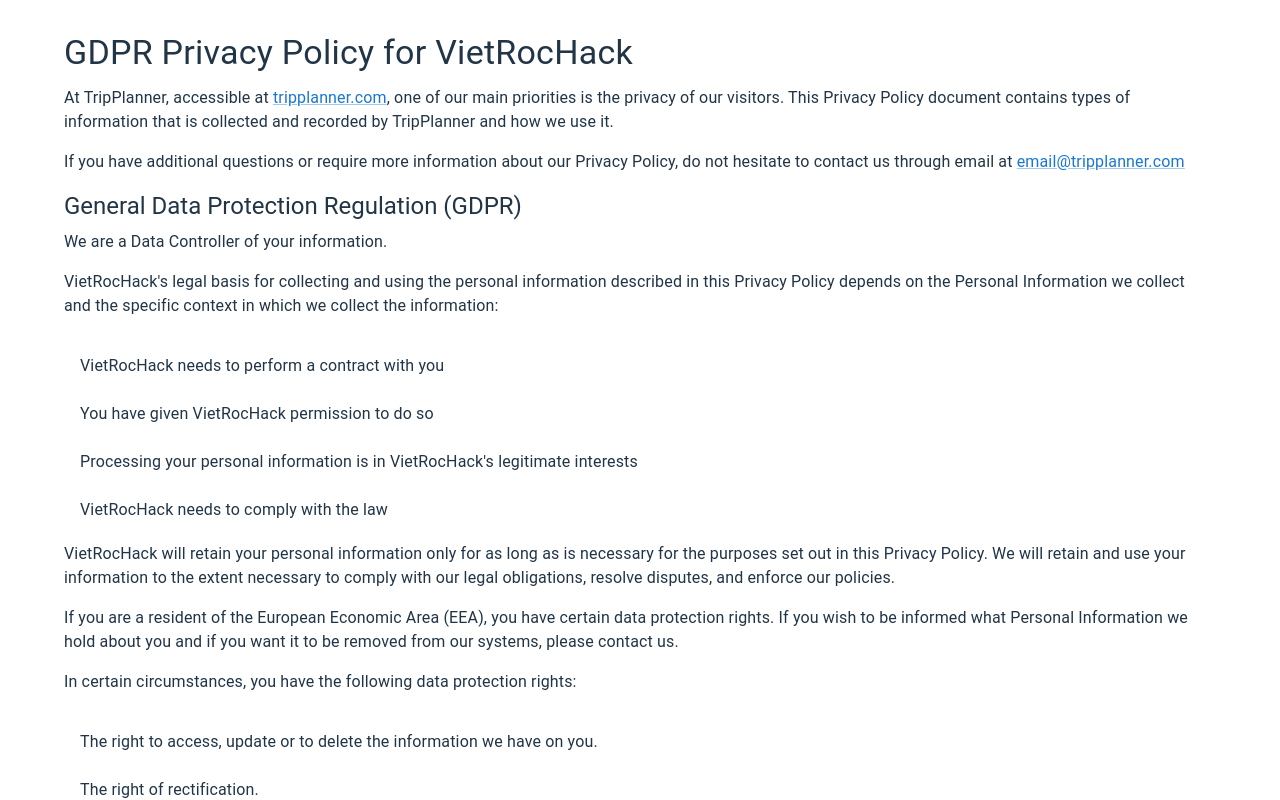
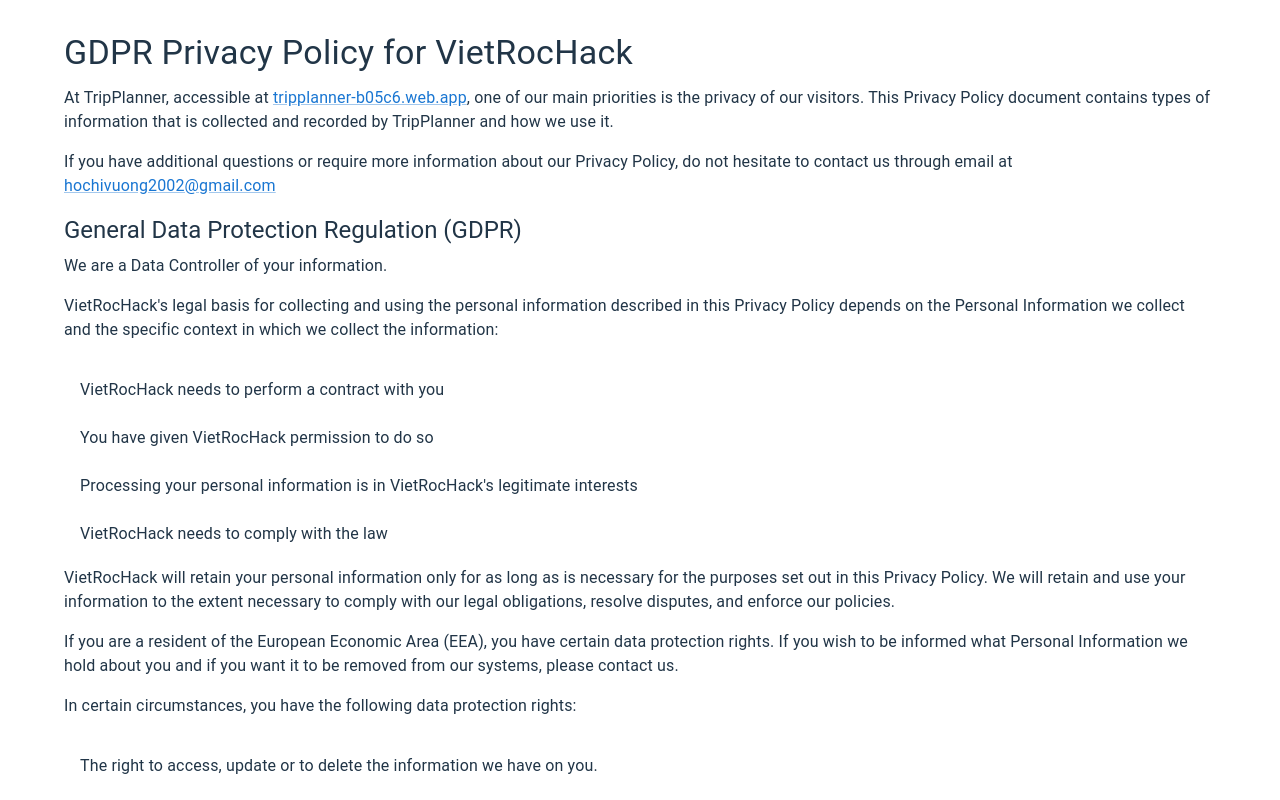
Before and after one commit to VietRocHack/TripPlanner-frontend, a React (Vite) app: page /privacy-policy in a window 1280 px wide. Shown: the top 800 px of the page. Built offline with nearby package versions, Linux system fonts and the light colour scheme.

Commit message:
Change email

```diff
--- a/src/pages/PrivacyPolicy/PrivacyPolicy.tsx
+++ b/src/pages/PrivacyPolicy/PrivacyPolicy.tsx
@@ -7,10 +7,10 @@ const PrivacyPolicy = () => {
         GDPR Privacy Policy for VietRocHack
       </Typography>
       <Typography variant="body1" paragraph>
-        At TripPlanner, accessible at <Link href="https://tripplanner.com">tripplanner.com</Link>, one of our main priorities is the privacy of our visitors. This Privacy Policy document contains types of information that is collected and recorded by TripPlanner and how we use it.
+        At TripPlanner, accessible at <Link href="https://tripplanner-b05c6.web.app/">tripplanner-b05c6.web.app</Link>, one of our main priorities is the privacy of our visitors. This Privacy Policy document contains types of information that is collected and recorded by TripPlanner and how we use it.
       </Typography>
       <Typography variant="body1" paragraph>
-        If you have additional questions or require more information about our Privacy Policy, do not hesitate to contact us through email at <Link href="mailto:email@tripplanner.com">email@tripplanner.com</Link>
+        If you have additional questions or require more information about our Privacy Policy, do not hesitate to contact us through email at <Link href="mailto:hochivuong2002@gmail.com">hochivuong2002@gmail.com</Link>
       </Typography>
 
       <Typography variant="h5" gutterBottom>
--- a/src/pages/TermsOfService/TermsOfService.tsx
+++ b/src/pages/TermsOfService/TermsOfService.tsx
@@ -10,7 +10,7 @@ const TermsOfService = () => {
         1. Terms
       </Typography>
       <Typography variant="body1" paragraph>
-        By accessing this Website, accessible from <a href="https://tripplanner.com">tripplanner.com</a>, you are agreeing to be bound by these Website Terms and Conditions of Use and agree that you are responsible for the agreement with any applicable local laws. If you disagree with any of these terms, you are prohibited from accessing this site. The materials contained in this Website are protected by copyright and trade mark law.
+        By accessing this Website, accessible from <a href="https://tripplanner-b05c6.web.app">tripplanner-b05c6.web.app</a>, you are agreeing to be bound by these Website Terms and Conditions of Use and agree that you are responsible for the agreement with any applicable local laws. If you disagree with any of these terms, you are prohibited from accessing this site. The materials contained in this Website are protected by copyright and trade mark law.
       </Typography>
 
       <Typography variant="h5" gutterBottom>
```
